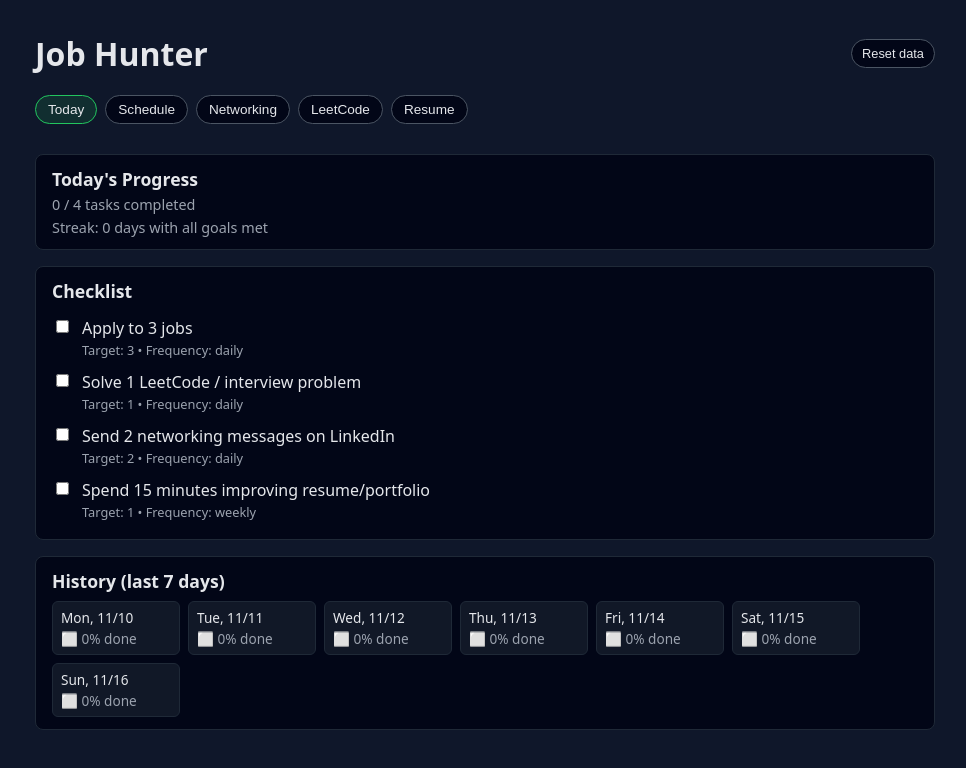
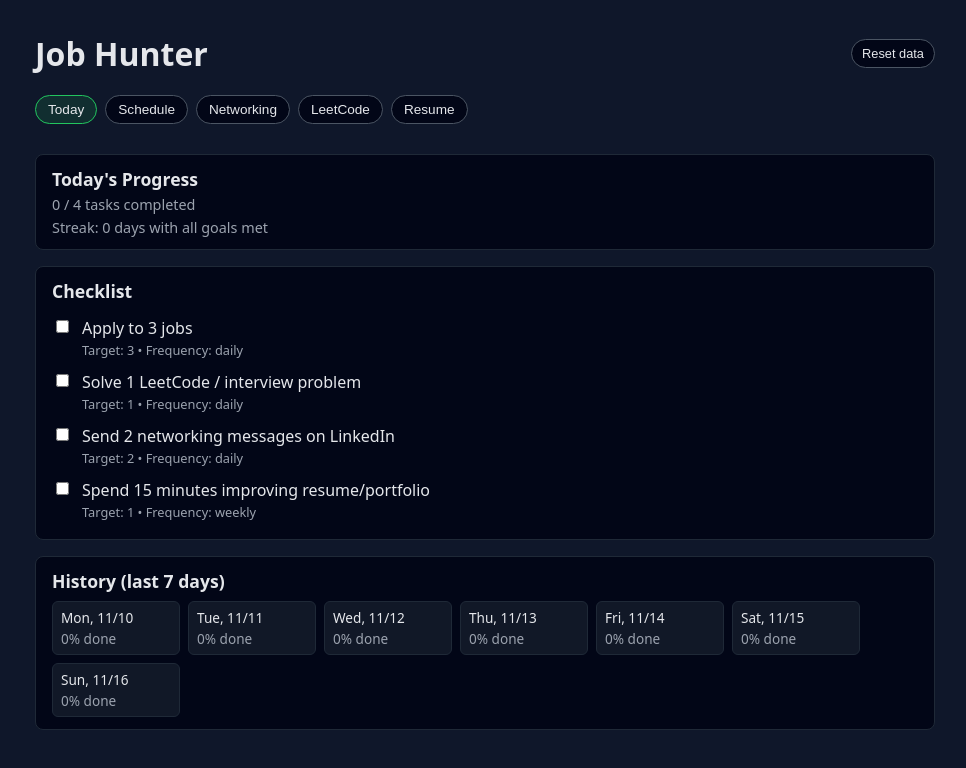
Before and after one commit to raghugg/job-hunter, a React (Vite) app in the folder web/: page / in a window 1280 px wide. Shown: the top 768 px of the page, without its empty margins (155-1121 px from the left). Built offline with nearby package versions, Linux system fonts and the light colour scheme.

Commit message:
removed weirdness

```diff
--- a/web/src/App.jsx
+++ b/web/src/App.jsx
@@ -417,16 +417,16 @@ function TodayTab({ state, setState }) {
           }}
         >
           {last7Days.map((day) => {
-            let statusLabel = "⬜ 0% done";
+            let statusLabel = "0% done";
             let statusColor = "#9ca3af";
             let bg = "#111827";
 
             if (day.percent === 100) {
-              statusLabel = "✅ 100% done";
+              statusLabel = "100% done";
               statusColor = "#4ade80";
               bg = "#16a34a22";
             } else if (day.percent > 0) {
-              statusLabel = `🟡 ${day.percent}% done`;
+              statusLabel = `${day.percent}% done`;
               statusColor = "#facc15";
               bg = "#43380f";
             }
@@ -576,10 +576,7 @@ function ScheduleTab({ tasks, setState }) {
               >
                 <option value="daily">Daily</option>
                 <option value="weekly">Weekly</option>
-                {/* Custom disabled for now */}
-                <option value="custom" disabled>
-                  Custom (coming soon)
-                </option>
+                <option value="custom">Custom</option>
               </select>
             </div>
           </div>
@@ -1290,7 +1287,7 @@ function LeetCodeTab() {
       <h2>LeetCode / Interview Practice</h2>
       <p style={{ fontSize: "0.9rem", color: "#9ca3af", marginBottom: "16px" }}>
         {allProblems.length > 0
-          ? `Get 3 random LeetCode problems to practice. Database includes ${allProblems.length} problems!`
+          ? `Get 3 random LeetCode problems to practice.`
           : "Loading problems..."}
       </p>
 
@@ -1308,7 +1305,7 @@ function LeetCodeTab() {
           marginBottom: "20px",
         }}
       >
-        {loading ? "⏳ Loading problems..." : "🎲 Get 3 Random Problems"}
+        {loading ? "Loading problems..." : "Get 3 Random Problems"}
       </button>
 
       {error && (
@@ -1323,7 +1320,7 @@ function LeetCodeTab() {
             fontSize: "0.9rem",
           }}
         >
-          ⚠️ {error}
+          ! {error}
         </div>
       )}
 
@@ -1866,12 +1863,12 @@ function ResumeTab() {
             <h3 style={{ marginTop: 0, fontSize: "1rem" }}>Links</h3>
             <p style={{ fontSize: "0.9rem", color: "#9ca3af", margin: 0 }}>
               GitHub link:{" "}
-              {results.hasGithub ? "✅ Found" : "⚠️ Not detected"}
+              {results.hasGithub ? "Found" : "Not detected"}
               <br />
               Portfolio / personal site:{" "}
               {results.hasPortfolio
-                ? "✅ Found"
-                : "⚠️ Not clearly detected"}
+                ? "Found"
+                : "Not clearly detected"}
               <br />
               Total links: {results.allLinks.length}
             </p>
@@ -1925,7 +1922,7 @@ function ResumeTab() {
               <p
                 style={{ fontSize: "0.9rem", color: "#9ca3af", margin: 0 }}
               >
-                ✅ All detected bullets start with a strong verb (based on the
+                All detected bullets start with a strong verb (based on the
                 current list).
               </p>
             ) : (
```
